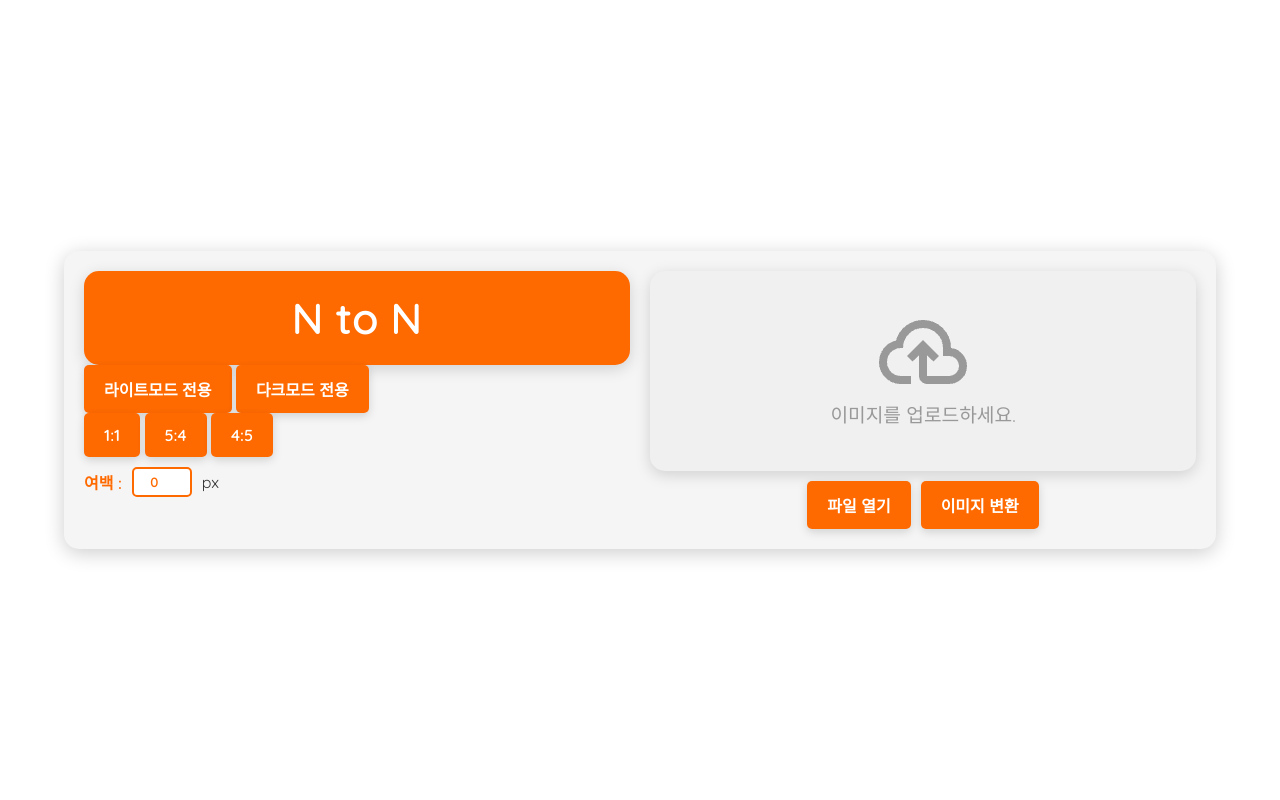
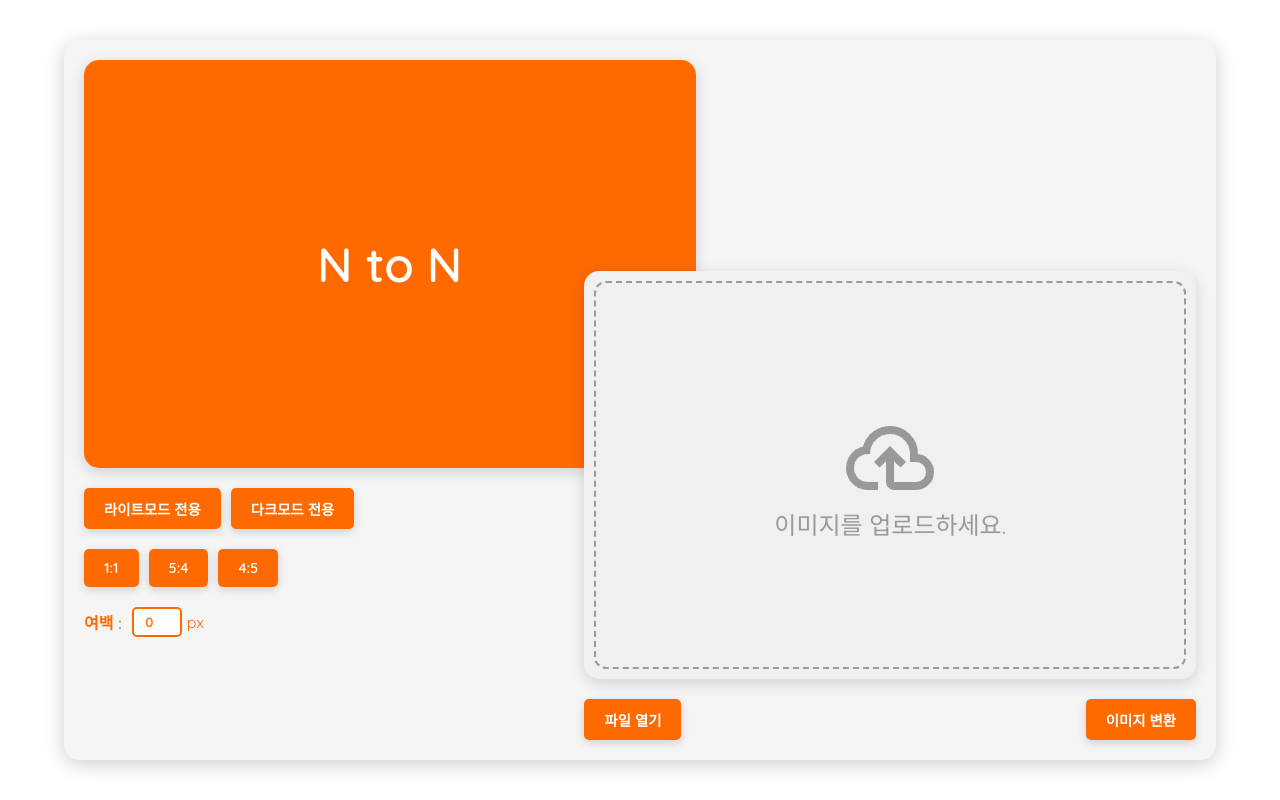
Before and after one commit to Four-Star/For_instagram, a Flask app: page / in a window 1280 px wide. Run offline with Flask 3, Linux system fonts and the light colour scheme.

Commit message:
modification

```diff
--- a/static/style.css
+++ b/static/style.css
@@ -22,8 +22,9 @@ body {
 /* 메인 컨테이너 */
 .container {
     width: 90%;
-    height: auto;
-    max-width: 1200px;
+    height: 90%;
+    max-width: 1920px;
+    max-height: 1080px;
     background-color: #f5f5f5;
     padding: 20px;
     border-radius: 15px;
@@ -35,42 +36,39 @@ body {
 .main-content {
     display: flex;
     width: 100%;
-    height: auto;
-    justify-content: space-between;
+    height: 100%;
+    justify-content: center;
     align-items: flex-start;
-    gap: 20px;
-}
-
-/* 작은 화면에서는 세로 정렬 */
-@media (max-width: 768px) {
-    .main-content {
-        flex-direction: column;
-        align-items: center;
-    }
-
-    .left-section, .right-section {
-        width: 100%;
-    }
+    position: relative;
 }
 
 /* 왼쪽 섹션 */
 .left-section {
     flex: 1;
-    width: 45%;
+    width: 55%;
+    height: 100%;
+    position: absolute;
+    top: 0;
+    left: 0;
 }
 
 /* 제목 박스 */
 .title-box {
+    position: relative;
     background-color: #FF6A00;
+    height: 60%;
     width: 100%;
-    padding: 20px;
+    max-height: 500px;
+    max-width: 1000px;
+    padding: 50px;
     border-radius: 15px;
     display: flex;
     justify-content: center;
     align-items: center;
     color: #fff;
-    font-size: 1.8rem;
+    font-size: 2em;
     font-weight: 600;
+    margin-bottom: 20px;
     text-align: center;
     box-shadow: 0px 4px 15px rgba(0, 0, 0, 0.15);
 }
@@ -78,70 +76,75 @@ body {
 /* 오른쪽 섹션 */
 .right-section {
     flex: 1;
+    position: absolute;
     width: 55%;
+    height: 100%;
+    bottom: 0;
+    right: 0;
     display: flex;
     flex-direction: column;
-    align-items: center;
-}
-
-/* 작은 화면에서 풀 사이즈 */
-@media (max-width: 768px) {
-    .left-section, .right-section {
-        width: 100%;
-    }
+    justify-content: flex-end;
+    align-items: flex-end;
 }
 
 /* 업로드 영역 */
 .upload-area {
+    position: relative;
     background-color: #f0f0f0;
     width: 100%;
-    height: 200px;
+    height: 60%;
+    max-width: 1000px;
+    max-height: 500px;
     border-radius: 15px;
     display: flex;
     flex-direction: column;
     justify-content: center;
     align-items: center;
     color: #999;
-    font-size: 1.2rem;
+    font-size: 1.5em;
+    margin-bottom: 20px;
     text-align: center;
     box-shadow: 0px 4px 15px rgba(0, 0, 0, 0.15);
-    cursor: pointer;
-    transition: all 0.3s;
 }
-
-/* 드래그 오버 시 */
-.upload-area.drag-over {
-    border: 2px dashed #FF6A00;
-    background-color: #FFF3E0;
+/* 내부 점선 스타일 */
+.upload-area::before {
+    content: '';
+    position: absolute;
+    top: 10px; /* 원하는 간격으로 조정 */
+    left: 10px;
+    right: 10px;
+    bottom: 10px;
+    border: 2px dashed #999; /* 점선 스타일과 색상 */
+    border-radius: 12px; /* 점선의 모서리를 부드럽게 */
+    pointer-events: none; /* 점선이 클릭 이벤트에 영향을 주지 않도록 */
 }
 
 /* 버튼 컨테이너 */
 .button-container {
     display: flex;
-    justify-content: center;
+    width: 100%;
+    justify-content: space-between;
+    align-items: center;
     gap: 10px;
-    margin-top: 10px;
 }
 
-/* 작은 화면에서는 버튼을 세로로 배치 */
-@media (max-width: 480px) {
-    .button-container {
-        flex-direction: column;
-        width: 100%;
-    }
-
-    .action-button {
-        width: 100%;
-    }
+.mode-container, .ratio-container {
+    position: relative;
+    display: flex;
+    width: 100%;
+    justify-content: flex-start;
+    align-items: center;
+    gap: 10px;
+    margin-bottom: 20px;
 }
 
-/* 버튼 공통 스타일 */
+/* 공통 버튼 스타일 */
 .mode-button, .ratio-button, .action-button {
     background-color: #FF6A00;
     border: none;
-    padding: 12px 20px;
+    padding: 10px 20px;
     color: #fff;
-    font-size: 1rem;
+    font-size: 0.9em;
     border-radius: 5px;
     cursor: pointer;
     font-weight: 600;
@@ -158,30 +161,42 @@ body {
     background-color: #fff;
     color: #FF6A00;
     border: 2px solid #FF6A00;
+    position: relative;
+    padding-left: 30px; /* 체크 아이콘 위치 조정 */
 }
 
-/* 체크 아이콘 추가 */
+/* 체크 이미지 스타일 */
 .mode-button.selected::before, .ratio-button.selected::before {
-    content: '✔';
-    margin-right: 5px;
+    content: '';
+    position: absolute;
+    left: 10px;
+    top: 50%;
+    transform: translateY(-50%);
+    width: 16px;
+    height: 16px;
+    background-image: url('/static/check.png'); /* check.png 이미지 경로 */
+    background-size: contain;
+    background-repeat: no-repeat;
 }
 
-/* 여백 입력 스타일 */
+/* 여백 입력란 스타일 */
 .margin-input-container {
     display: flex;
     align-items: center;
-    gap: 10px;
-    margin-top: 10px;
+    margin-top: 20px;
+    font-size: 1em;
+    color: #FF6A00;
 }
 
 .margin-label {
+    margin-right: 10px;
     font-weight: 600;
-    color: #FF6A00;
 }
 
 .margin-input {
-    width: 60px;
+    width: 50px;
     padding: 5px;
+    margin-right: 5px;
     border: 2px solid #FF6A00;
     border-radius: 5px;
     text-align: center;
@@ -189,31 +204,31 @@ body {
     color: #FF6A00;
 }
 
-/* 업로드 파일 미리보기 */
+.upload-area.drag-over {
+    border-color: #FF6A00;
+    background-color: #FFF3E0;
+}
+
 .upload-preview {
-    display: flex;
+    display: none; /* 파일이 없을 때는 숨기기 */
     flex-wrap: wrap;
     gap: 10px;
     margin-top: 10px;
+    padding: 20px;
     width: 100%;
+    text-align: center;
     max-height: 300px;
     overflow-y: auto;
+    align-items: flex-start; /* 상단부터 채우기 */
 }
 
-/* 작은 화면에서는 미리보기 크기 줄이기 */
-@media (max-width: 480px) {
-    .upload-preview {
-        max-height: 200px;
-    }
-}
-
-/* 개별 파일 스타일 */
 .file-item {
     display: flex;
     flex-direction: column;
     align-items: center;
-    width: 90px;
-    font-size: 0.8rem;
+    width: 100px;
+    font-size: 0.9em;
+    color: #333;
     border: 1px solid #ddd;
     border-radius: 8px;
     padding: 10px;
@@ -222,7 +237,21 @@ body {
     position: relative;
 }
 
-/* 삭제 버튼 */
+.file-icon {
+    font-size: 2em;
+    color: #666;
+    margin-bottom: 5px;
+}
+
+.file-name {
+    margin-top: 5px;
+    text-align: center;
+    white-space: nowrap;
+    overflow: hidden;
+    text-overflow: ellipsis;
+    width: 80px;
+}
+
 .remove-button {
     position: absolute;
     top: 5px;
@@ -239,3 +268,13 @@ body {
 .remove-button:hover {
     color: #FF6A00;
 }
+
+@media (max-width: 768px) {
+    .container {
+        flex-direction: column;
+    }
+
+    .left-section, .right-section {
+        width: 100%;
+    }
+}
```
